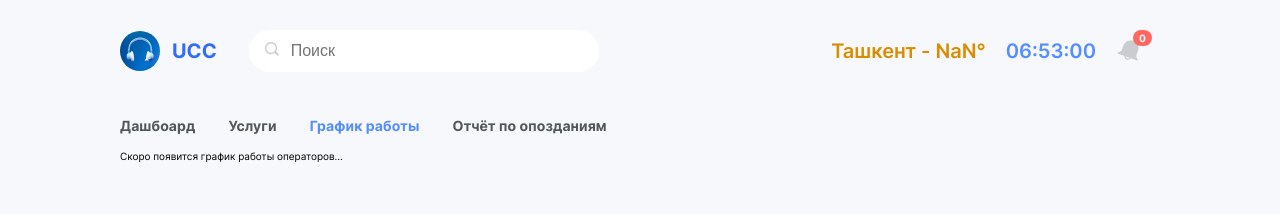
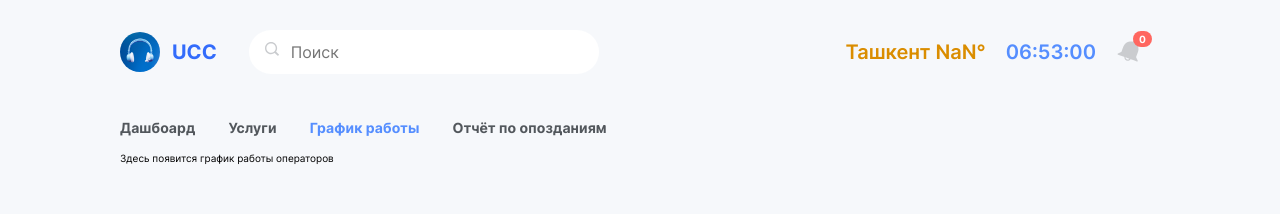
Before and after one commit to Umirzakovv/dashboard-contact-center, a React (Vite) app: page /schedule in a window 1280 px wide. Shown: the top 214 px of the page. Built offline with nearby package versions, Linux system fonts and the light colour scheme; no server answers.

Commit message:
add latecomers page and change fetch time

```diff
--- a/src/App.jsx
+++ b/src/App.jsx
@@ -2,6 +2,7 @@ import { Route, Routes } from "react-router-dom";
 import Dashboard from "./pages/dashboard/Dashboard";
 import Services from "./pages/services/Services";
 import Schedule from "./pages/schedule/Schedule";
+import LateComers from "./pages/latecomers/LateComers";
 
 const App = () => {
   return (
@@ -9,6 +10,7 @@ const App = () => {
       <Route path="/" element={<Dashboard />} />
       <Route path="/services" element={<Services />} />
       <Route path="/schedule" element={<Schedule />} />
+      <Route path="/report-latecomers" element={<LateComers />} />
 
     </Routes>
   );
--- a/src/components/layout/Layout.jsx
+++ b/src/components/layout/Layout.jsx
@@ -27,7 +27,7 @@ const Layout = ({ children }) => {
       socket.emit("agentsLockAtTheMoment", (receivedData) => {
         setOverBreakData(receivedData);
       });
-    }, 5000);
+    }, 10_000);
   }, []);
 
   return (
--- a/src/components/search-bar/SearchBar.jsx
+++ b/src/components/search-bar/SearchBar.jsx
@@ -1,3 +1,4 @@
+/* eslint-disable react/prop-types */
 import searchIcon from "../../assets/icons/search.svg";
 import "./search-bar.scss";
 
--- a/src/components/search-bar/search-bar.scss
+++ b/src/components/search-bar/search-bar.scss
@@ -16,6 +16,8 @@
     border: none;
     outline: none;
     font-size: 1.6rem;
+  font-family: "Inter", sans-serif;
+
 
     &:focus {
       border-color: red;
--- a/src/components/wheather/Wheather.jsx
+++ b/src/components/wheather/Wheather.jsx
@@ -13,7 +13,7 @@ const Wheather = () => {
 
   return (
     <div className="wheather">
-      Ташкент - {Math.round(wheather?.main?.temp)}&deg;
+      Ташкент {Math.round(wheather?.main?.temp)}&deg;
     </div>
   );
 };
--- /dev/null
+++ b/src/pages/latecomers/LateComers.jsx
@@ -0,0 +1,11 @@
+import Layout from "../../components/layout/Layout";
+
+const LateComers = () => {
+  return (
+    <Layout>
+      <div>Здесь появится отчёт по опозданиям</div>
+    </Layout>
+  );
+};
+
+export default LateComers;
--- a/src/pages/schedule/Schedule.jsx
+++ b/src/pages/schedule/Schedule.jsx
@@ -3,7 +3,7 @@ import Layout from "../../components/layout/Layout";
 const Schedule = () => {
   return (
     <Layout>
-      <div>Скоро появится график работы операторов... </div>
+      <div>Здесь появится график работы операторов </div>
     </Layout>
   );
 };
--- a/src/pages/services/Services.jsx
+++ b/src/pages/services/Services.jsx
@@ -19,9 +19,8 @@ const Services = () => {
       socket.emit("data", (receivedData) => {
         setData(receivedData);
       });
-    }, 5000);
+    }, 10_000);
   }, []);
-  console.log(data);
 
   return (
     <Layout>
```
